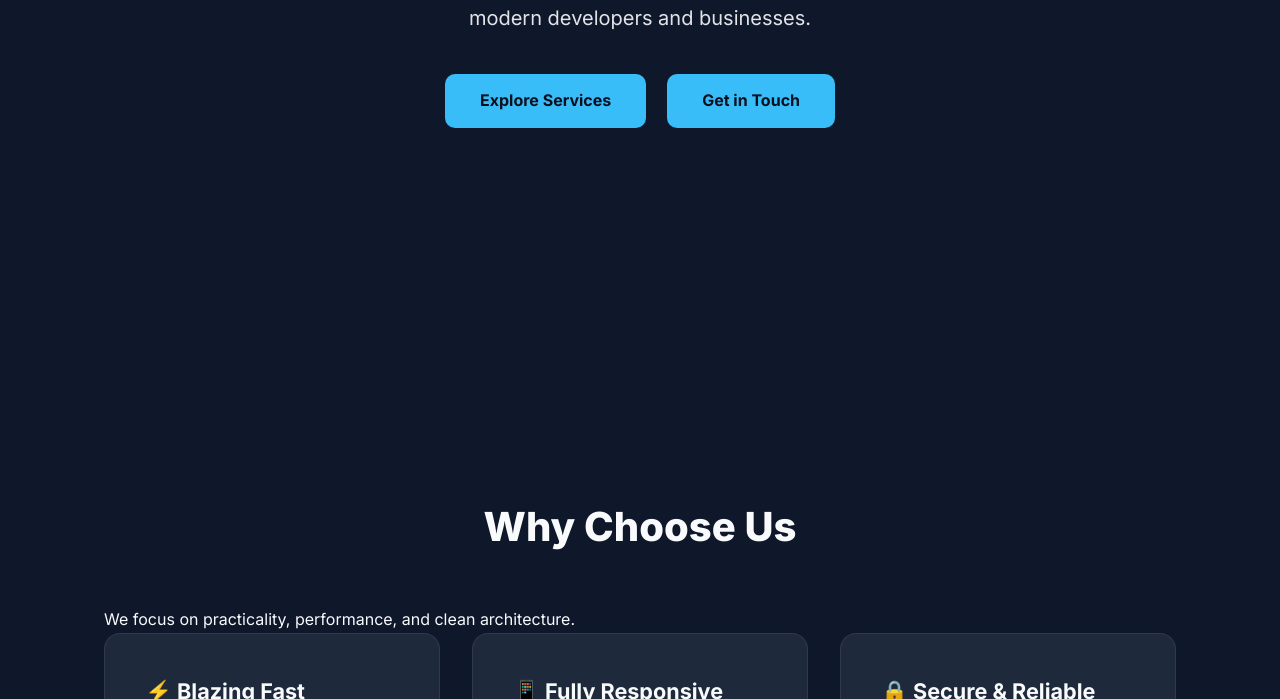
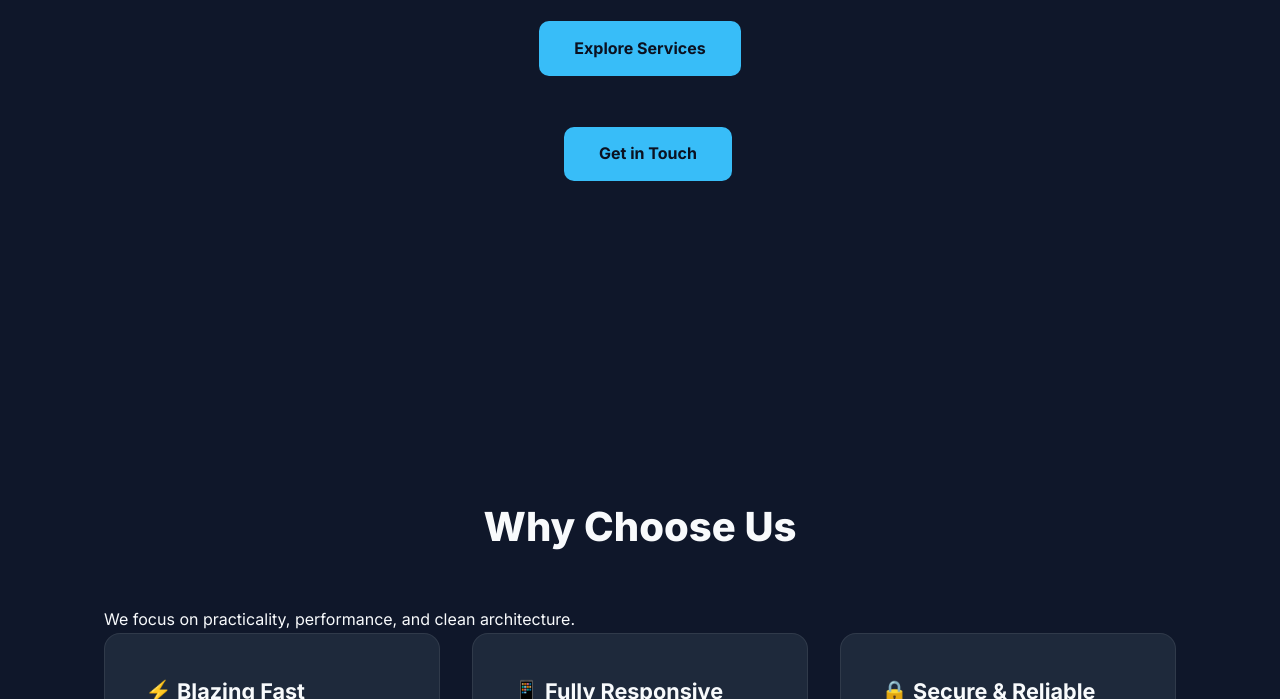
Before and after one commit to parkjem45-jpg/weblab, a plain HTML site: page index.html in a window 1280 px wide. Shown: the part 401-1100 px from the top of the page. Drawn offline with Linux system fonts and the light colour scheme.

Commit message:
2026-04-09 09:58:23

```diff
--- a/index.html
+++ b/index.html
@@ -34,7 +34,7 @@
       <div class="hero-content scroll-reveal">
         <h1>Build. Test. Deploy.</h1>
         <p>Lightning-fast, production-ready web solutions crafted for modern developers and businesses.</p>
-        <a href="services.html" class="btn">Explore Services</a>
+        <a href="services.html" class="btn">Explore Services</a><br><br><br>
         <a href="contact.html" class="btn btn-outline" style="margin-left: 1rem;">Get in Touch</a>
       </div>
     </section>
```
